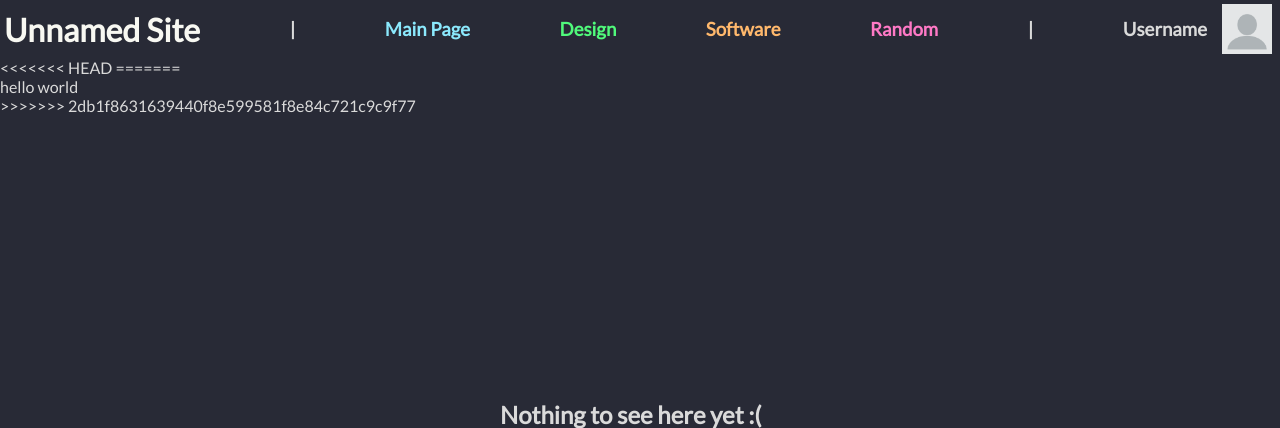
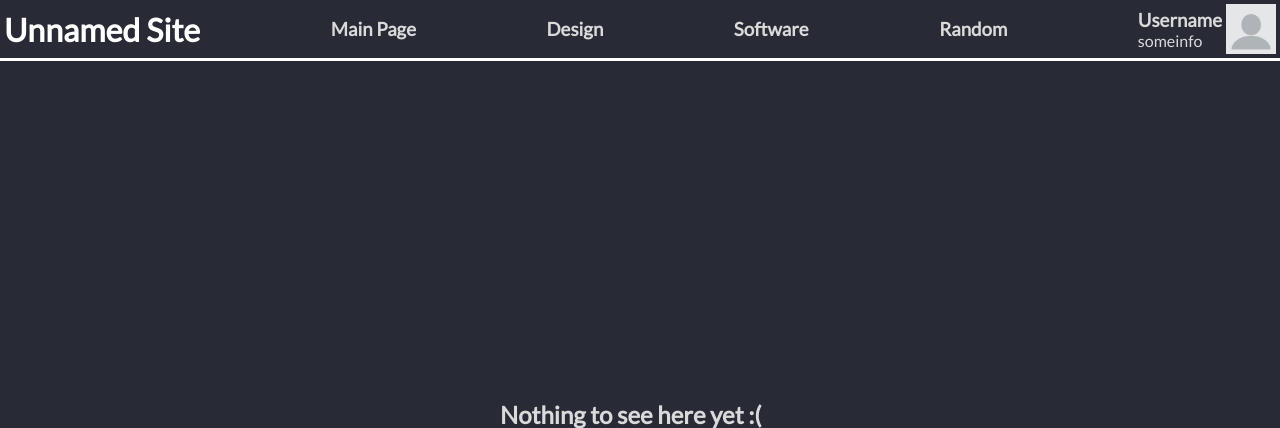
Before and after one commit to cfrankovich/nyttig, a Flask app: page / in a window 1280 px wide; the page is wider, and only the part inside the window is pictured. Shown: the top 428 px of that part. Run offline with Flask 2, Linux system fonts and the light colour scheme; data that the repository does not hold is empty.

Commit message:
Updating Everything

```diff
--- a/static/styles/common.css
+++ b/static/styles/common.css
@@ -16,50 +16,18 @@
     justify-content: space-between;
     align-items: center;
     padding: 4px;
-<<<<<<< HEAD
     border-bottom: 3px solid #FFF;
-=======
-    border: 3px solid #6272a4;
->>>>>>> 2db1f8631639440f8e599581f8e84c721c9c9f77
 }
 .header-title-main {
-    color: #f8f8f2;
-}
-.header-main-page {
-    color: #8be9fd;
-}
-.header-design {
-    color: #50fa7b;
-}
-.header-software {
-    color: #ffb86c;
-}
-.header-random {
-    color: #ff79c6;
+    color: #FFF;
 }
 .header-profilepic {
     width: 50px;
     height: 50px;
-    padding-left: 15px;
+    padding-left:4px;
 }
 .header-profile {
     display: flex;
-    padding-right: 4px;
     align-items: center;
     justify-content: space-between;
-<<<<<<< HEAD
 }
-=======
-    color: #bd93f9;
-}
-a:link {
-    text-decoration: none;
-}
-a:hover {
-    text-decoration: underline;
-    color: #f1fa8c;
-}
-a:active {
-    text-decoration: underline;
-}
->>>>>>> 2db1f8631639440f8e599581f8e84c721c9c9f77
--- a/templates/common.html
+++ b/templates/common.html
@@ -16,14 +16,12 @@
 <body>
 	<header>
 	<h1 class="header-title-main">Unnamed Site</h1>
-	<h3 class="separator"> | </h3>
-	<a class="header-links"><h3 class="header-main-page">Main Page</h3></a>
-	<a class="header-links"><h3 class="header-design">Design</h3></a>
-	<a class="header-links"><h3 class="header-software">Software</h3></a>
-	<a class="header-links"><h3 class="header-random">Random</h3></a>
-	<h3 class="separator"> | </h3>
+	<a class="header-links"><h3 class="header-title">Main Page</h3></a>
+	<a class="header-links"><h3 class="header-title">Design</h3></a>
+	<a class="header-links"><h3 class="header-title">Software</h3></a>
+	<a class="header-links"><h3 class="header-title">Random</h3></a>
 	<div class="header-profile">
-		<a><h3>Username</h3></a>
+		<a><h3>Username</h3>someinfo</a>
 		<img class="header-profilepic" src={{ url_for('static', filename='anonuser.png') }}/>
 	</div>
 	</header>
--- a/templates/home.html
+++ b/templates/home.html
@@ -10,7 +10,6 @@
 
 {% block content %}
 
-<<<<<<< HEAD
 <div class="path-cont">
 	<h5 class="path-text">\\ Main </h5>
 </div>
@@ -31,8 +30,5 @@
 	<input class="createbtn" type="submit" value="Create"  name="createreq" />
 	<h5 class="create-field-splash">No account required!</h5>
 </form>
-=======
-<p>hello world</p>
->>>>>>> 2db1f8631639440f8e599581f8e84c721c9c9f77
 
 {% endblock %}
```
Also changed, not shown: users.sqlite3.
